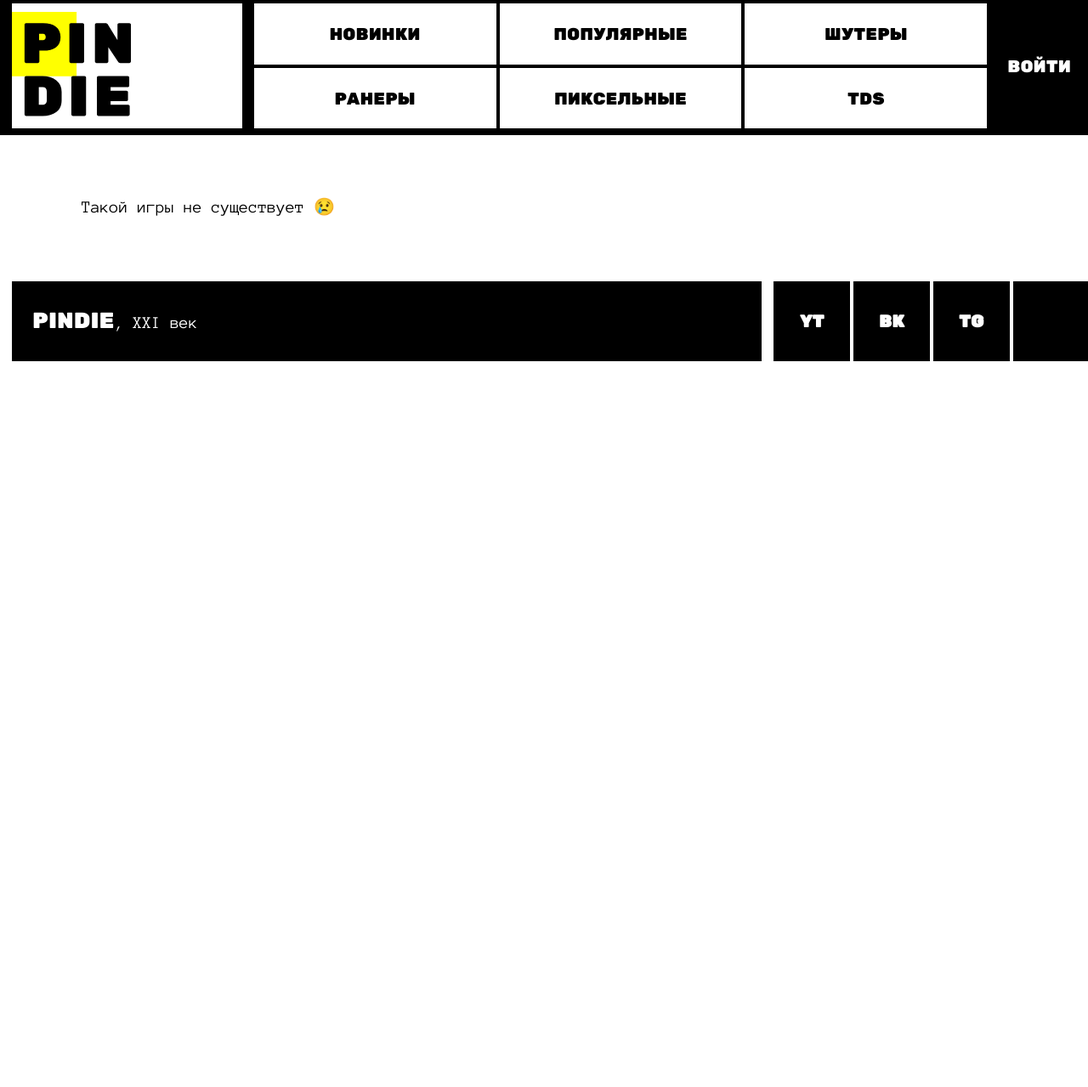
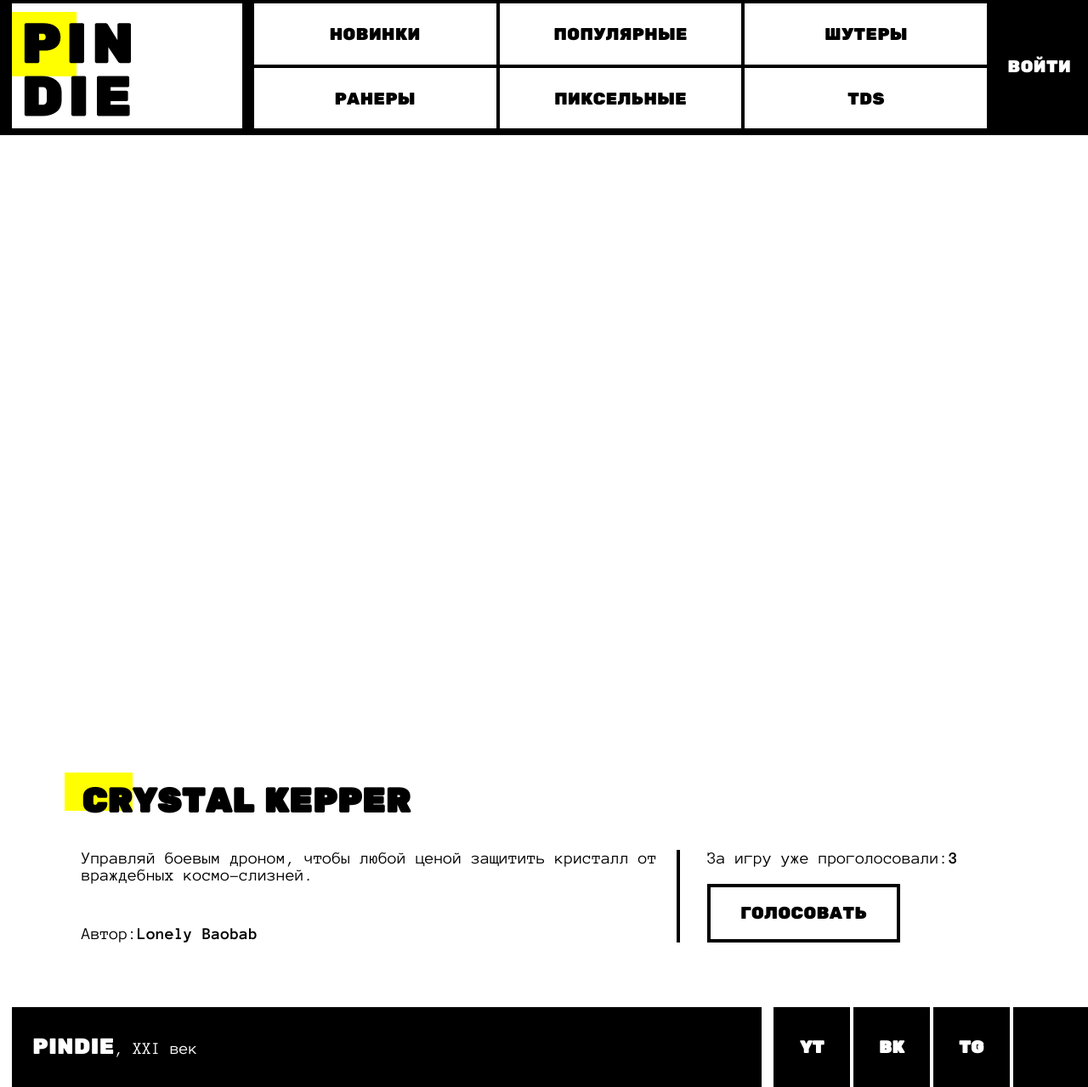
Before and after one commit to 1MishGun1/pindie-app, a Next.js app: page /games/1 in a window 1280 px wide. Shown: the whole page at 85% size. Before the commit the page ends 800 px from the top, so only its background shows below. Built offline with nearby package versions, Linux system fonts and the light colour scheme.

Commit message:
update page.js [id]

```diff
--- a/app/games/[id]/page.js
+++ b/app/games/[id]/page.js
@@ -1,42 +1,37 @@
-import { getGameById } from '../../data/data-utils';
-import Styles from './Game.module.css';
+"use client";
+import { getGameById } from "@/app/data/data-utils";
+import Styles from "./Game.module.css";
 
-export default function GamePage(props) {
-  const game = getGameById();
-
-  return game ? (
-    <>
-      <section className={Styles['game']}>
-        <iframe className={Styles['game__iframe']} src={game.link}></iframe>
+const GamePage = (props) => {
+  const game = getGameById(props.params.id);
+  return (
+    <main className="main">
+      <section className={Styles["game"]}>
+        <iframe className={Styles["game__iframe"]} src={game.link}></iframe>
       </section>
-      <section className={Styles['about']}>
-        <h2 className={Styles['about__title']}>{game.title}</h2>
-        <div className={Styles['about__content']}>
-          <p className={Styles['about__description']}>{game.description}</p>
-          <div className={Styles['about__author']}>
+      <section className={Styles["about"]}>
+        <h2 className={Styles["about__title"]}>{game.title}</h2>
+        <div className={Styles["about__content"]}>
+          <p className={Styles["about__description"]}>{game.description}</p>
+          <div className={Styles["about__author"]}>
             <p>
-              Автор:{' '}
-              <span className={Styles['about__accent']}>{game.developer}</span>
+              Автор:
+              <span className={Styles["about__accent"]}>{game.developer}</span>
             </p>
           </div>
         </div>
-        <div className={Styles['about__vote']}>
-          <p className={Styles['about__vote-amount']}>
-            За игру уже проголосовали:{' '}
-            <span className={Styles['about__accent']}>{game.users.length}</span>
+        <div className={Styles["about__vote"]}>
+          <p className={Styles["about__vote-amount"]}>
+            За игру уже проголосовали:
+            <span className={Styles["about__accent"]}>{game.users.length}</span>
           </p>
-          <button
-            onClick={() => {}}
-            className={`button ${Styles['about__vote-button']}`}
-          >
+          <button className={`button ${Styles["about__vote-button"]}`}>
             Голосовать
           </button>
         </div>
       </section>
-    </>
-  ) : (
-    <section className={Styles['game']}>
-      <p>Такой игры не существует 😢</p>
-    </section>
+    </main>
   );
-}
+};
+
+export default GamePage;
```
